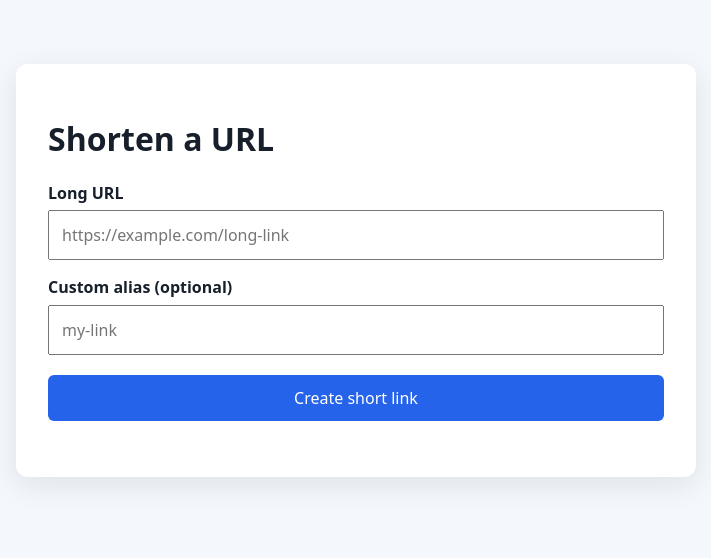
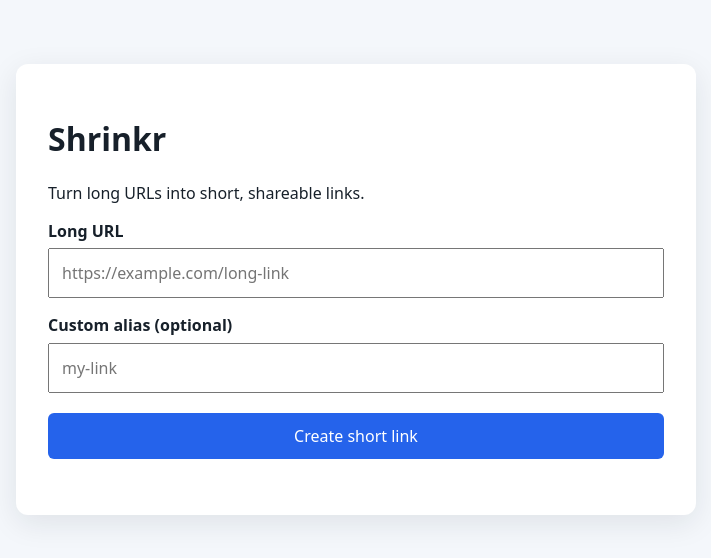
Before and after one commit to deepak-kapasia/shrinkr, a website with bundled scripts: page public/index.html in a window 1280 px wide. Shown: the whole page, without its empty margins (284-995 px from the left). Built offline with nearby package versions, Linux system fonts and the light colour scheme.

Commit message:
Rename project to Shrinkr

```diff
--- a/package.json
+++ b/package.json
@@ -1,8 +1,8 @@
 {
-  "name": "simple-url-shortener",
+  "name": "shrinkr",
   "version": "1.0.0",
   "private": true,
-  "description": "A small URL shortener built with Node.js, Express, TypeScript, and PostgreSQL.",
+  "description": "Shrinkr is a small URL shortener built with Node.js, Express, TypeScript, and PostgreSQL.",
   "scripts": {
     "dev": "tsc && cp dist/public/script.js public/script.js && tsx watch src/index.ts",
     "build": "tsc && cp public/index.html public/styles.css dist/public/",
--- a/public/index.html
+++ b/public/index.html
@@ -3,12 +3,13 @@
   <head>
     <meta charset="UTF-8" />
     <meta name="viewport" content="width=device-width, initial-scale=1.0" />
-    <title>Simple URL Shortener</title>
+    <title>Shrinkr</title>
     <link rel="stylesheet" href="/styles.css" />
   </head>
   <body>
     <main>
-      <h1>Shorten a URL</h1>
+      <h1>Shrinkr</h1>
+      <p>Turn long URLs into short, shareable links.</p>
       <form id="shorten-form">
         <label for="url">Long URL</label>
         <input id="url" name="url" type="url" placeholder="https://example.com/long-link" required />
--- a/src/index.ts
+++ b/src/index.ts
@@ -50,7 +50,7 @@ app.use((
 
 if (require.main === module) {
   const server = app.listen(config.port, () => {
-    console.log(`URL shortener listening at ${config.baseUrl}`);
+    console.log(`Shrinkr listening at ${config.baseUrl}`);
   });
 
   const shutdown = (signal: string): void => {
```
Also changed, not shown: README.md, 1 other file.
